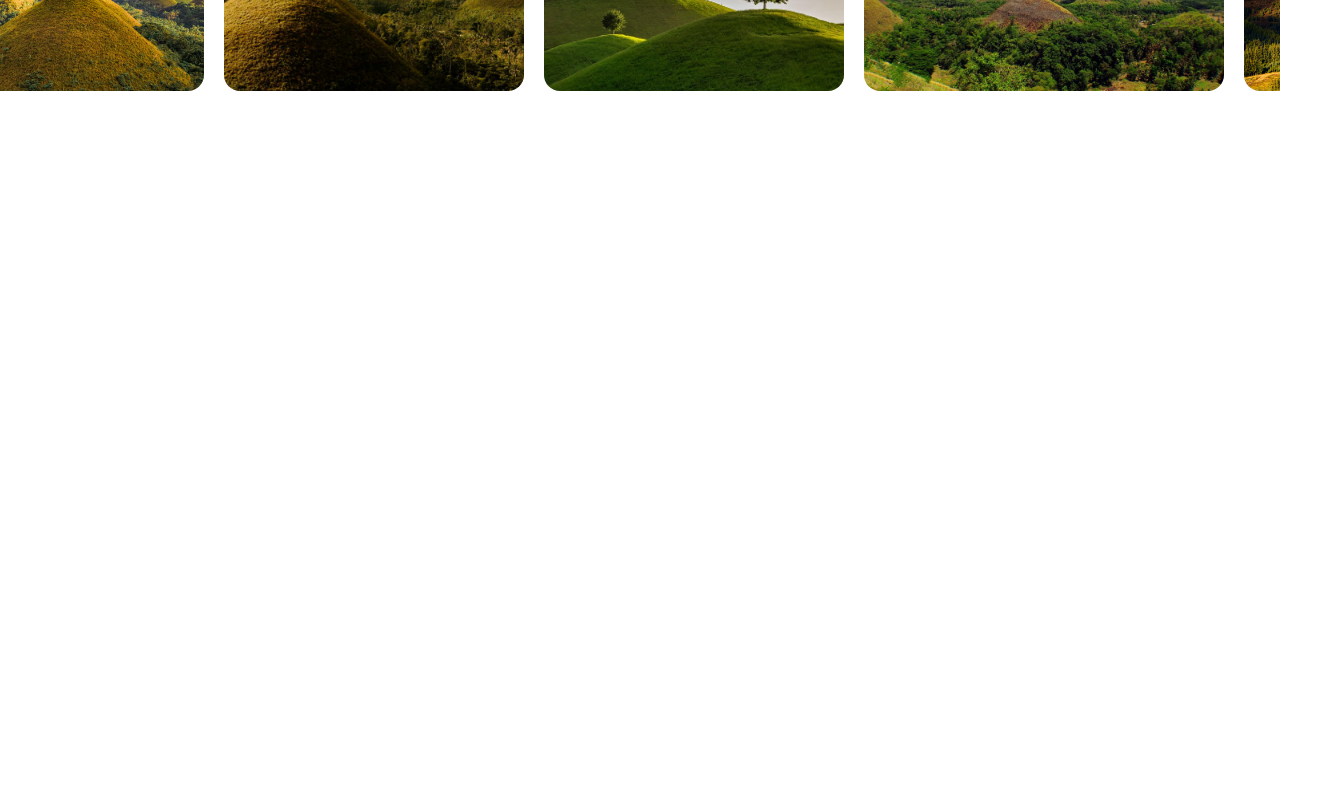
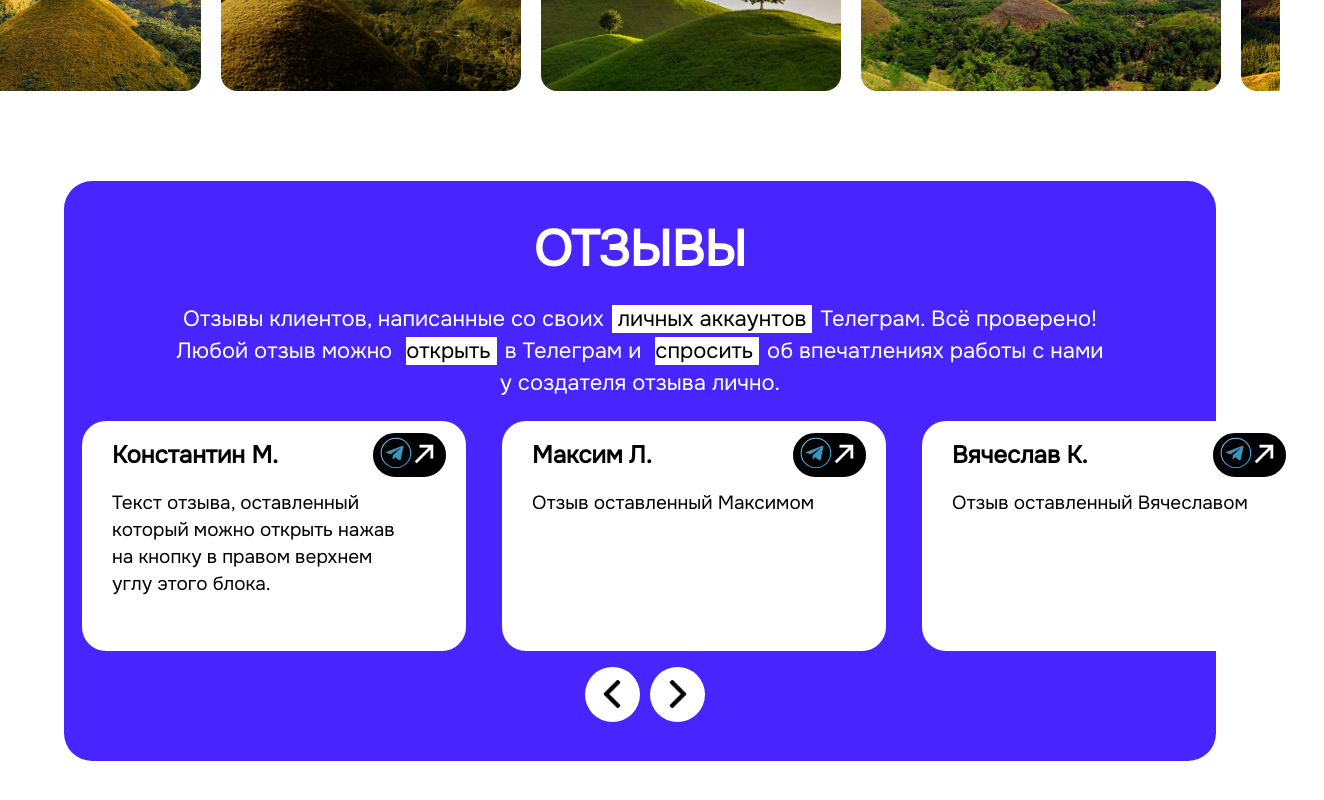
Before and after one commit to johnpii/react_landing, a React (Create React App) app: page / in a window 1280 px wide. Shown: the part 1820-2620 px from the top of the page, 1324 px wide, since content can reach past the window. Before the commit the page ends 1921 px from the top, so only its background shows below. Built offline with nearby package versions, Linux system fonts and the light colour scheme.

Commit message:
add reviews part

```diff
--- a/src/App.js
+++ b/src/App.js
@@ -1,4 +1,4 @@
-import React, {useState} from "react";
+import React, {useState, useEffect, useRef} from "react";
 import ModalWindow from './ModalWindow';
 import AllGallery from "./AllGallery";
 import Adds from "./Adds";
@@ -7,6 +7,7 @@ import WebPortals from "./WebPortals";
 import DBs from "./DBs";
 import Finishing from "./Finishing";
 import Monitoring from "./Monitoring";
+import Review from "./Review";
 
 function App() {
   const [showModal, setShowModal] = useState(false);
@@ -40,6 +41,73 @@ const renderComponent = () => {
   const handleCloseModal = () => {
     setShowModal(false)
   }
+
+  const containerRef = useRef(null);
+  const reviewWidthRef = useRef(0);
+
+  const reviews = [
+    <Review
+      key={1}
+      name="Константин М."
+      link="https://t.me"
+      text="Текст отзыва, оставленный который можно открыть нажав на кнопку в правом верхнем углу этого блока."
+    />,
+    <Review
+      key={2}
+      name="Максим Л."
+      link="https://t.me"
+      text="Отзыв оставленный Максимом"
+    />,
+    <Review
+      key={3}
+      name="Вячеслав К."
+      link="https://t.me"
+      text="Отзыв оставленный Вячеславом"
+    />
+  ];
+
+  const visibleReviews = 3;
+
+  const handleScroll = () => {
+    const box = containerRef.current;
+    const width = reviewWidthRef.current * visibleReviews;
+
+    if (box.scrollLeft <= 0) {
+      box.style.scrollBehavior = 'auto';
+      box.scrollLeft = box.scrollWidth - 2 * width;
+      box.style.scrollBehavior = 'smooth';
+    }
+
+    if (box.scrollLeft >= box.scrollWidth - width) {
+      box.style.scrollBehavior = 'auto';
+      box.scrollLeft = width;
+      box.style.scrollBehavior = 'smooth';
+    }
+  };
+
+  const btnPrevReview = () => {
+    const box = containerRef.current;
+    box.scrollLeft -= reviewWidthRef.current;
+    };
+
+  const btnNextReview = () => {
+    const box = containerRef.current;
+    box.scrollLeft += reviewWidthRef.current;
+  };
+
+  useEffect(() => {
+    const box = containerRef.current;
+    const firstReview = box.querySelector('.review-card');
+    reviewWidthRef.current = firstReview.clientWidth;
+    const width = reviewWidthRef.current * visibleReviews;
+
+    box.scrollLeft = (box.scrollWidth - width) / 2;
+    box.addEventListener('scroll', handleScroll);
+
+    return () => {
+      box.removeEventListener('scroll', handleScroll);
+    };
+  }, []);
 
   return (
     <div className="App">
@@ -184,6 +252,35 @@ const renderComponent = () => {
             {renderComponent()}
           </div>
         </div>
+
+        <div className="review-block">
+          <h1>ОТЗЫВЫ</h1>
+          <p className="description">
+            Отзывы клиентов, написанные со своих
+            <span className="selecting"> личных аккаунтов </span>
+            Телеграм. Всё проверено! <br /> Любой отзыв
+            можно <span className="selecting"> открыть </span> в
+            Телеграм и <span className="selecting"> спросить </span> об
+            впечатлениях работы с нами <br />
+            у создателя отзыва лично.
+          </p>
+
+          <div className="review-carousel">
+            <div className="review-container" ref={containerRef}>
+              {reviews.slice(-visibleReviews)}
+              {reviews}
+              {reviews.slice(0, visibleReviews)}
+            </div>
+          </div>
+
+          <div style={{ display: "flex", justifyContent: "center" }}>
+            <p className="next-button"
+            style={{ transform: "rotate(180deg)" }}>
+            <p className="array-next-icon" onClick={btnPrevReview}/></p>
+            <p className="next-button">
+            <p className="array-next-icon" onClick={btnNextReview}/></p>
+          </div>
+        </div>
     </div>
   );
 }
--- /dev/null
+++ b/src/Review.js
@@ -0,0 +1,22 @@
+import React from 'react';
+
+const Review = (props) => {
+  return (
+    <div className="review-card">
+      <div className="review-content">
+        <div style={{ padding: "0 20px 0 30px" }}>
+          <div style={{ display: "flex", alignItems: "center" }}>
+            <h2 style={{ width: "90%" }}>{props.name}</h2>
+            <a className="link" href={props.link} target="_blank">
+              <p className="telegram-icon"/>
+              <p className="array-corner-icon"/>
+            </a>
+          </div>
+          <p className="review">{props.text}</p>
+        </div>
+      </div>
+    </div>
+  )
+}
+
+export default Review;
--- a/src/index.css
+++ b/src/index.css
@@ -303,3 +303,142 @@ header  a:hover {
   color: white;
   border: 1px solid #4824ff;
 }
+
+.review-block {
+  margin: 80px 0px;
+  height: 580px;
+  background: #4824ff;
+  border-radius: 28px;
+}
+
+.review-block h1 {
+  color: white;
+  text-align: center;
+  padding-top: 36px;
+  font-size: 50px;
+}
+
+.review-block .description {
+  color: white;
+  text-align: center;
+  margin-top: -12px;
+  font-size: 22px;
+  line-height: 32px;
+}
+
+.review-block .selecting {
+  background: white;
+  color: black;
+  margin: 0px 8px;
+  font-weight: 500;
+}
+
+.review-carousel {
+  display: flex;
+  justify-content: center;
+  margin: auto;
+  width: 1260px;
+}
+
+.review-container {
+  display: flex;
+  overflow-x: scroll;
+  scroll-behavior: smooth;
+  overflow: hidden;
+}
+
+.next-button {
+  display: flex;
+  align-items: center;
+  justify-content: center;
+  width: 55px;
+  height: 55px;
+  border-radius: 50%;
+  background: white;
+  cursor: pointer;
+  transition: 0.7s;
+  margin: 16px 0 0 10px;
+  border: none;
+  padding: 0;
+}
+
+.next-button .array-next-icon {
+  display: flex;
+  align-items: center;
+  justify-content: center;
+  width: 100%;
+  height: 100%;
+}
+
+.array-next-icon {
+  background-image: url(/public/icons/right-arrow.png);
+  background-size: 50%;
+  background-position: center;
+  background-repeat: no-repeat;
+  width: 100%;
+  height: 100%;
+}
+
+.next-button:hover {
+  background: #00000050;
+}
+
+.next-button:hover .array-next-icon {
+  filter: invert(100%);
+}
+
+.review-card {
+  min-width: 420px;
+}
+
+.review-content {
+    height: 230px;
+    width: 384px;
+    background: white;
+    border-radius: 24px;
+    margin: 0 18px;
+}
+
+.review-block .review {
+    margin-top: auto;
+    font-size: 19px;
+    line-height: 27px;
+    width: 90%;
+}
+
+.review-block .link {
+    display: flex;
+    position: right;
+    height: 40px;
+    width: 80px;
+    background: black;
+    border-radius: 24px;
+    cursor: pointer;
+    border: 2px solid black;
+    transition: 0.5s ease-in-out;
+}
+
+.review-block .link:hover {
+    border: 2px double #4824ff;
+    filter: drop-shadow(0px 0px 25px #4824ff90);
+}
+
+.review-block .telegram-icon {
+    margin: -7px -4px;
+    padding: 0;
+    position: relative;
+    content: url(/public/icons/telegram_svg.svg);
+    background: none;
+    scale: 0.84;
+    height: 50px;
+}
+
+.review-block .array-corner-icon {
+    margin: -6px -18px;
+    padding: 0;
+    position: relative;
+    content: url(/public/icons/up-right-arrow.png);
+    background: none;
+    scale: 0.37;
+    height: 50px;
+}
```
Also changed, not shown: public/icons/right-arrow.png (added), public/icons/up-right-arrow.png (added).
